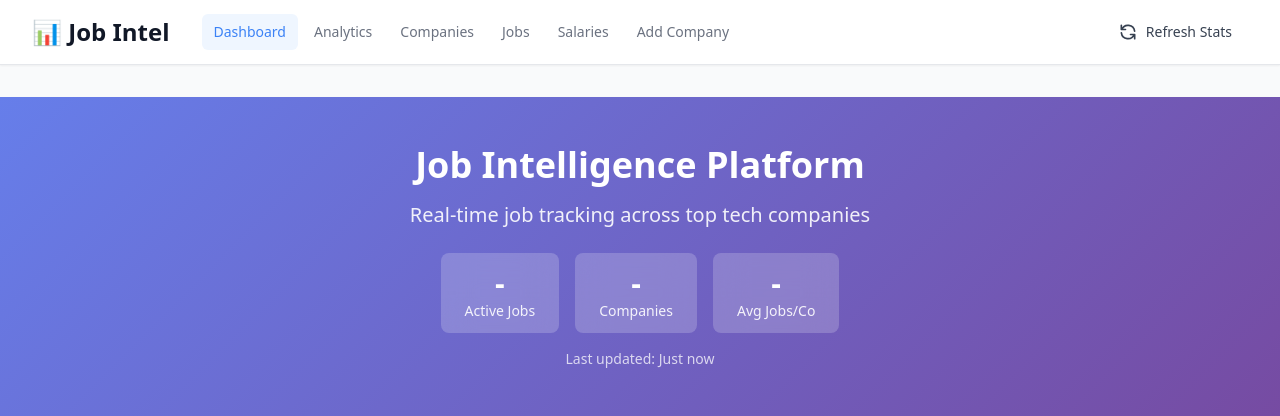
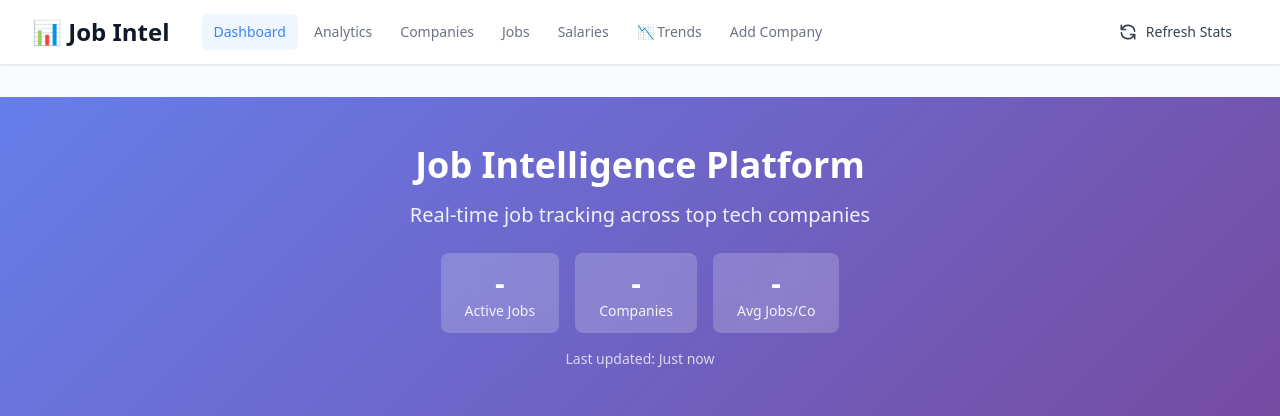
Before and after one commit to andymedici/Job-tracker, a Flask app: page /dashboard in a window 1280 px wide. Shown: the top 416 px of the page. Run offline with Flask 3, Linux system fonts and the light colour scheme; parts of the project's set-up code (start-up, migrations or seed data) failed here and were passed over; some libraries are stand-ins or nearby versions.

Commit message:
Update dashboard.html

```diff
--- a/templates/dashboard.html
+++ b/templates/dashboard.html
@@ -40,6 +40,7 @@
                         <a href="/companies" class="nav-link px-3 py-2 rounded-md text-sm font-medium">Companies</a>
                         <a href="/jobs" class="nav-link px-3 py-2 rounded-md text-sm font-medium">Jobs</a>
                         <a href="/salary-insights" class="nav-link px-3 py-2 rounded-md text-sm font-medium">Salaries</a>
+                        <a href="/trends" class="nav-link px-3 py-2 rounded-md text-sm font-medium"> 📉 Trends</a>
                         <a href="/submit-seed" class="nav-link px-3 py-2 rounded-md text-sm font-medium">Add Company</a>
                     </div>
                 </div>
```
